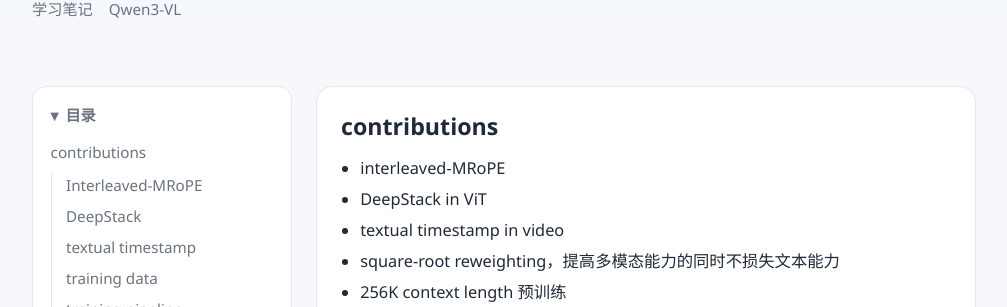
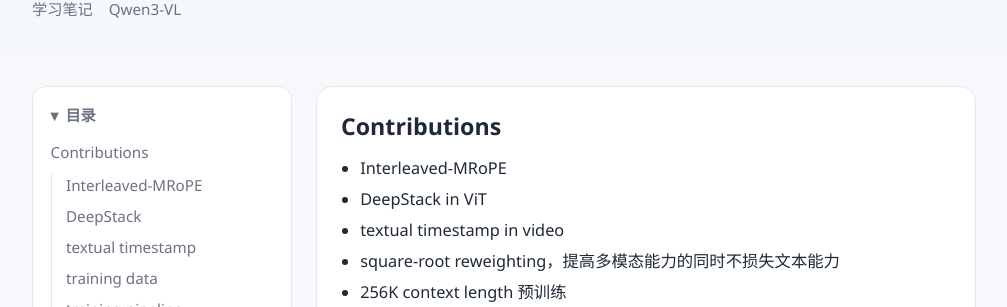
Before and after one commit to zhangyuwei1025/zhangyuwei1025.github.io, a Jekyll site: the page built from multimodal/qwen3-vl.md, in a window 1280 px wide and 900 px high. Shown: the part 241-548 px from the top of the window, without its empty margins (194-1201 px from the left). Built offline with Jekyll 4.4.1, drawn with Linux system fonts in a browser that asks for light colours.

```diff
--- a/multimodal/qwen3-vl.md
+++ b/multimodal/qwen3-vl.md
@@ -10,9 +10,9 @@ article_type: 学习笔记
 article_topic: Qwen3-VL
 ---
 
-## contributions {#contributions}
+## Contributions {#contributions}
 
-- interleaved-MRoPE
+- Interleaved-MRoPE
 - DeepStack in ViT
 - textual timestamp in video
 - square-root reweighting，提高多模态能力的同时不损失文本能力
```
